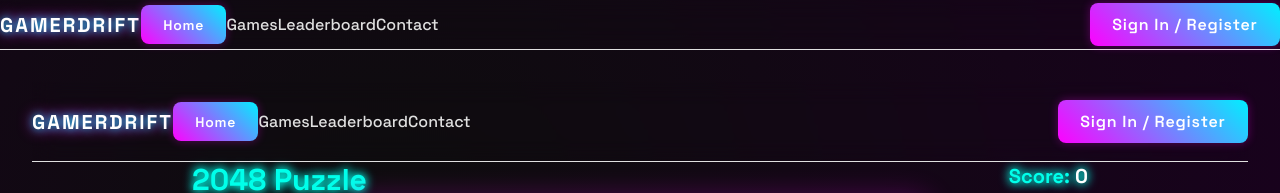
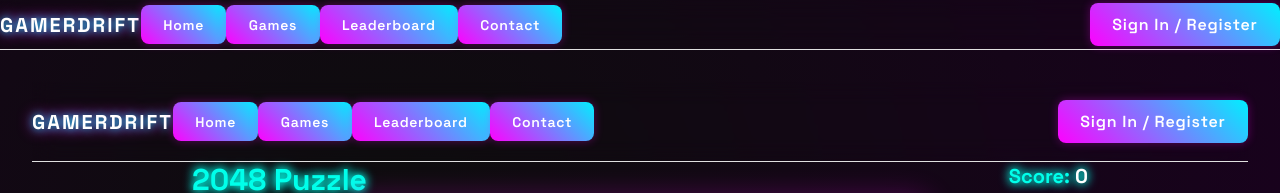
Before and after one commit to gamerdrift/gamerdrift.github.io, a Next.js app: page /play/2048/ in a window 1280 px wide. Shown: the top 193 px of the page. Built offline with nearby package versions, Linux system fonts and the light colour scheme; no server answers.

Commit message:
Style all nav links as neon buttons and increase spacing to space-x-12

```diff
--- a/components/NavBar.tsx
+++ b/components/NavBar.tsx
@@ -11,13 +11,19 @@ export default function NavBar() {
         <Link href="/" className="text-xl font-extrabold text-white tracking-widest neon-text">
           GAMERDRIFT
         </Link>
-        <div className="flex space-x-8 items-center">
+        <div className="flex space-x-12 items-center">
           <Link href="/" className="neon-button px-4 py-2 rounded text-sm font-semibold tracking-wide">
             Home
           </Link>
-          <Link href="/games" className="text-text-primary hover:text-neon-blue font-medium transition-colors duration-200">Games</Link>
-          <Link href="/leaderboard" className="text-text-primary hover:text-neon-blue font-medium transition-colors duration-200">Leaderboard</Link>
-          <Link href="/contact" className="text-text-primary hover:text-neon-blue font-medium transition-colors duration-200">Contact</Link>
+          <Link href="/games" className="neon-button px-4 py-2 rounded text-sm font-semibold tracking-wide">
+            Games
+          </Link>
+          <Link href="/leaderboard" className="neon-button px-4 py-2 rounded text-sm font-semibold tracking-wide">
+            Leaderboard
+          </Link>
+          <Link href="/contact" className="neon-button px-4 py-2 rounded text-sm font-semibold tracking-wide">
+            Contact
+          </Link>
         </div>
       </div>
       <AuthButton />
```
